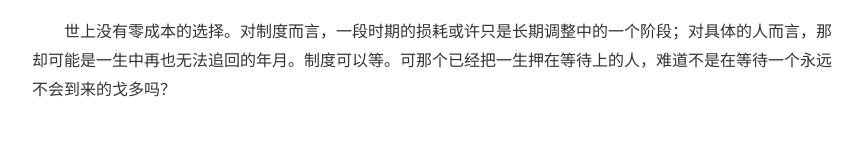
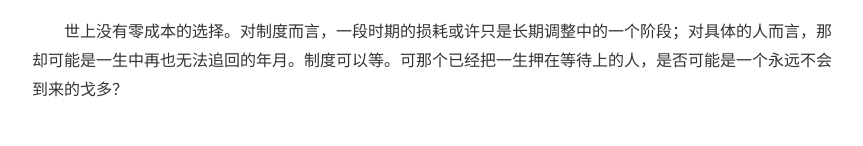
Before and after one commit to lanche6/lanche6.github.io, a plain HTML site: page posts/misalignment.html in a window 1280 px wide. Shown: the part 939-1085 px from the top of the page, without its empty margins (208-1071 px from the left). Drawn offline with nearby package versions, Linux system fonts and the light colour scheme.

Commit message:
Update misalignment.html

```diff
--- a/posts/misalignment.html
+++ b/posts/misalignment.html
@@ -93,7 +93,7 @@
   <p>路径依赖之所以值得警惕，不只是因为它限制了未来的选项，更在于一旦路径开始自我强化，问题便不再局限于效率，而转向了选择权与退出权。无论维持现状还是推行变革，收益与代价都可能落在不同的人身上：有人从中获益，有人却被迫承受利益受损乃至生活根基动摇的后果。前人种树或埋雷，后人乘凉或买单。制度的继承并不等于个体对历史选择的认同，现实中的人却往往无处可逃。当制度安排跨越几十年甚至几代人时，真正被要求“忍耐与等待”的，常常是最缺乏改变处境能力的人。因此，真正该追问的不是哪条路更稳健，而是：谁有权决定方向？谁在享受收益？当个人无法退出自己生于斯长于斯的环境时，如果连表达异议与要求纠错的权利都被剥夺，所谓“为了长远利益”便不过是强加于人的说辞。</p>
   <p>生命短暂，且只有一次。制度可以用跨世代的时间尺度核算得失，把纠错留给漫长的未来；个体却只能活在当下，没有等待另一个时代的奢侈。人们有理由珍视眼前的改善，不愿将黄金岁月耗在无休止的拉锯里。但也正因生命只有一次，一个制度若要求具体的人为未来充当祭品，至少应当说明那个未来为何值得等待，以及牺牲者凭什么相信自己不会被遗忘。更重要的是，未来即使如约到来，也未必能够补偿那些已经为它付出一生的人；未来的美好不能自动赋予当下牺牲以正当性，未来的兑现也不能自动消除过去的不公。</p>
   <p>更深一层的隐忧在于，路径依赖不仅固化行为，还会重塑评判行为的标尺。一个人长期嗜好麻辣，熟悉的刺激便逐渐成为衡量食物是否有味的唯一标准。一个社会长期依赖某种制度安排，也可能把“一直如此”当成“理应如此”。当制度长期以效率和增长证明自身合理时，对效率优先的质疑，便容易被视为对制度本身的挑战。为了维持眼前的增长，制度甚至可能不断累积未来难以承受的代价。久而久之，既有路径不仅难以撼动，连其它可能性本身也会从人们的集体想象中隐身。</p>
-  <p>世上没有零成本的选择。对制度而言，一段时期的损耗或许只是长期调整中的一个阶段；对具体的人而言，那却可能是一生中再也无法追回的年月。制度可以等。可那个已经把一生押在等待上的人，难道不是在等待一个永远不会到来的戈多吗？</p>
+  <p>世上没有零成本的选择。对制度而言，一段时期的损耗或许只是长期调整中的一个阶段；对具体的人而言，那却可能是一生中再也无法追回的年月。制度可以等。可那个已经把一生押在等待上的人，是否可能是一个永远不会到来的戈多？</p>
 
 
 </main>
```
